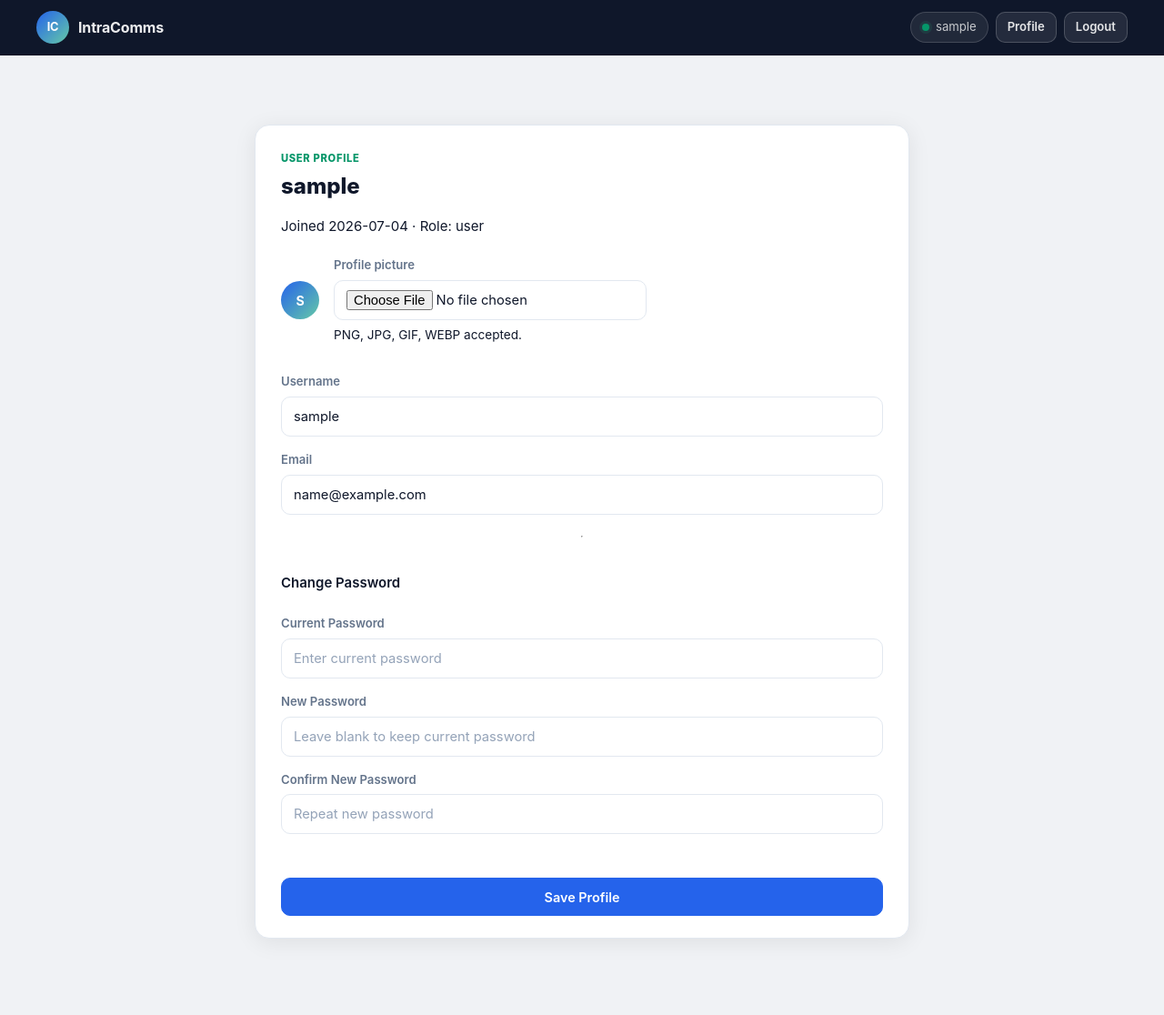
After one commit to ibrahimkalmaty/IntraComms, a Flask app: page /profile in a window 1280 px wide. The commit adds this page. Shown: the whole page at 91% size. Run offline with Flask 3, Linux system fonts and the light colour scheme; the visitor is signed in with stand-in values (Sample User, id 1); data comes from the database, SQL or seed files in the repository; parts of the project's set-up code (start-up, migrations or seed data) failed here and were passed over; some libraries are stand-ins or nearby versions.

Commit message:
Initial commit: IntraComms Flask application

```diff
--- a/server/models/user.py
+++ b/server/models/user.py
@@ -29,6 +29,8 @@ class User(UserMixin, db.Model):
     public_key = db.Column(db.Text, nullable=True)
     encrypted_priv_key = db.Column(db.Text, nullable=True)
     key_salt = db.Column(db.String(32), nullable=True)
+    avatar_filename = db.Column(db.String(256), nullable=True)
+    avatar_thumb_filename = db.Column(db.String(256), nullable=True)
     is_active = db.Column(db.Boolean, nullable=False, default=True)
     created_at = db.Column(
         db.DateTime, nullable=False, default=lambda: datetime.now(timezone.utc)
--- a/server/server.py
+++ b/server/server.py
@@ -2,6 +2,7 @@ import base64
 import json
 import mimetypes
 import os
+import re
 import secrets
 import shutil
 import subprocess
@@ -14,6 +15,7 @@ from pathlib import Path
 
 import click
 from flask import Flask, abort, flash, jsonify, redirect, render_template, request, send_file, url_for
+from werkzeug.utils import secure_filename
 
 try:
     from PIL import Image, ImageOps
@@ -108,6 +110,21 @@ def cfg(user_id: int) -> dict:
 
 def _ffmpeg_available() -> bool:
     return shutil.which("ffmpeg") is not None
+
+
+def validate_password_strength(password: str) -> tuple[bool, str]:
+    """Return True if password meets the strong password rules."""
+    if len(password) < 12:
+        return False, "Password must be at least 12 characters long."
+    if not re.search(r"[A-Z]", password):
+        return False, "Password must contain at least one uppercase letter."
+    if not re.search(r"[a-z]", password):
+        return False, "Password must contain at least one lowercase letter."
+    if not re.search(r"\d", password):
+        return False, "Password must contain at least one number."
+    if not re.search(r"[!@#$%^&*()_+\-=[\]{};:'\"\\|,.<>/?`~]", password):
+        return False, "Password must contain at least one special character."
+    return True, ""
 
 
 # ── File encryption helpers ───────────────────────────────────────────────────
@@ -579,6 +596,8 @@ def create_app() -> Flask:
         "ALTER TABLE file_records ADD COLUMN hint_category VARCHAR(16)",
         "ALTER TABLE users ADD COLUMN encrypted_priv_key TEXT",
         "ALTER TABLE users ADD COLUMN key_salt VARCHAR(32)",
+        "ALTER TABLE users ADD COLUMN avatar_filename VARCHAR(256)",
+        "ALTER TABLE users ADD COLUMN avatar_thumb_filename VARCHAR(256)",
     ]
     with app.app_context():
         for sql in _migrations:
@@ -658,10 +677,20 @@ def register_routes(app: Flask) -> None:
             username = request.form.get("username", "").strip()
             email = request.form.get("email", "").strip().lower()
             password = request.form.get("password", "")
+            password_confirm = request.form.get("password_confirm", "")
             public_key = request.form.get("public_key", "").strip() or None
 
-            if not username or not email or not password:
+            if not username or not email or not password or not password_confirm:
                 flash("Username, email, and password are required.", "error")
+                return render_template("register.html")
+
+            if password != password_confirm:
+                flash("Passwords do not match.", "error")
+                return render_template("register.html")
+
+            is_valid, password_error = validate_password_strength(password)
+            if not is_valid:
+                flash(password_error, "error")
                 return render_template("register.html")
 
             existing_user = User.query.filter(
@@ -721,6 +750,125 @@ def register_routes(app: Flask) -> None:
     def logout():
         logout_user()
         return redirect(url_for("index"))
+
+    @app.route("/profile", methods=["GET", "POST"])
+    @login_required
+    def profile():
+        user = current_user
+        if request.method == "POST":
+            username = request.form.get("username", "").strip()
+            email = request.form.get("email", "").strip().lower()
+            current_password = request.form.get("current_password", "")
+            new_password = request.form.get("new_password", "")
+            new_password_confirm = request.form.get("new_password_confirm", "")
+
+            if not username or not email:
+                flash("Username and email are required.", "error")
+                return render_template("profile.html", user=user, editable=True)
+
+            existing_user = User.query.filter(
+                (User.username == username) | (User.email == email)
+            ).filter(User.id != user.id).first()
+            if existing_user:
+                flash("That username or email is already taken.", "error")
+                return render_template("profile.html", user=user, editable=True)
+
+            user.username = username
+            user.email = email
+
+            if new_password or new_password_confirm or current_password:
+                if not current_password:
+                    flash("Current password is required to update your password.", "error")
+                    return render_template("profile.html", user=user, editable=True)
+                if not user.check_password(current_password):
+                    flash("Current password is incorrect.", "error")
+                    return render_template("profile.html", user=user, editable=True)
+                if new_password != new_password_confirm:
+                    flash("New passwords do not match.", "error")
+                    return render_template("profile.html", user=user, editable=True)
+                is_valid, password_error = validate_password_strength(new_password)
+                if not is_valid:
+                    flash(password_error, "error")
+                    return render_template("profile.html", user=user, editable=True)
+                user.set_password(new_password)
+
+            avatar_file = request.files.get("avatar")
+            if avatar_file and avatar_file.filename:
+                if not PILLOW_AVAILABLE:
+                    flash("Image processing is unavailable on the server.", "error")
+                    return render_template("profile.html", user=user, editable=True)
+                if not FileRecord.is_allowed_extension(avatar_file.filename):
+                    flash("Avatar must be PNG, JPG, GIF, or WEBP.", "error")
+                    return render_template("profile.html", user=user, editable=True)
+                if not (avatar_file.mimetype or "").startswith("image/"):
+                    flash("Avatar file must be an image.", "error")
+                    return render_template("profile.html", user=user, editable=True)
+
+                upload_dir = Path(app.config["UPLOAD_FOLDER"])
+                upload_dir.mkdir(parents=True, exist_ok=True)
+
+                raw_name = secure_filename(avatar_file.filename)
+                raw_ext = raw_name.rsplit('.', 1)[-1].lower()
+                base_name = f"user_{user.id}_avatar_{uuid.uuid4().hex}"
+                raw_path = upload_dir / f"{base_name}_raw.{raw_ext}"
+                avatar_file.save(str(raw_path))
+
+                try:
+                    full_path, thumb_path, *_ = process_photo(raw_path, base_name, upload_dir, user.id)
+                except Exception:
+                    raw_path.unlink(missing_ok=True)
+                    flash("Unable to process the uploaded avatar image.", "error")
+                    return render_template("profile.html", user=user, editable=True)
+
+                if not full_path or not thumb_path:
+                    raw_path.unlink(missing_ok=True)
+                    flash("Unable to process the uploaded avatar image.", "error")
+                    return render_template("profile.html", user=user, editable=True)
+
+                if user.avatar_filename:
+                    (upload_dir / user.avatar_filename).unlink(missing_ok=True)
+                if user.avatar_thumb_filename:
+                    (upload_dir / user.avatar_thumb_filename).unlink(missing_ok=True)
+
+                user.avatar_filename = full_path.name
+                user.avatar_thumb_filename = thumb_path.name
+
+            db.session.commit()
+            flash("Profile updated successfully.", "success")
+            return redirect(url_for("profile"))
+
+        return render_template("profile.html", user=user, editable=True)
+
+    @app.route("/users/<int:user_id>")
+    @login_required
+    def view_profile(user_id: int):
+        user = db.session.get(User, user_id)
+        if not user or (not user.is_active and user.id != current_user.id):
+            abort(404)
+        return render_template("profile.html", user=user, editable=(current_user.id == user.id))
+
+    @app.route("/avatars/<int:user_id>")
+    def avatar(user_id: int):
+        user = db.session.get(User, user_id)
+        if not user or not user.avatar_filename:
+            abort(404)
+        file_path = Path(app.config["UPLOAD_FOLDER"]) / user.avatar_filename
+        if not file_path.exists():
+            abort(404)
+        return send_file(str(file_path), mimetype="image/webp", conditional=True)
+
+    @app.route("/avatars/<int:user_id>/thumb")
+    def avatar_thumb(user_id: int):
+        user = db.session.get(User, user_id)
+        if not user:
+            abort(404)
+        filename = user.avatar_thumb_filename or user.avatar_filename
+        if not filename:
+            abort(404)
+        thumb_path = Path(app.config["UPLOAD_FOLDER"]) / filename
+        if not thumb_path.exists():
+            abort(404)
+        return send_file(str(thumb_path), mimetype="image/webp", conditional=True)
 
     @app.route("/dashboard")
     @login_required
--- a/static/css/app.css
+++ b/static/css/app.css
@@ -113,6 +113,13 @@ textarea:focus-visible {
     font-size: 0.8rem;
     font-weight: 700;
     user-select: none;
+    overflow: hidden;
+}
+.avatar img {
+    width: 100%;
+    height: 100%;
+    object-fit: cover;
+    display: block;
 }
 
 .avatar-sm  { width: 42px; height: 42px; font-size: 0.88rem; }
--- a/templates/base.html
+++ b/templates/base.html
@@ -22,6 +22,7 @@
                     {% if current_user.is_admin() %}
                         <a class="btn btn-outline-secondary btn-sm" href="{{ url_for('admin_dashboard') }}">Admin</a>
                     {% endif %}
+                    <a class="btn btn-outline-secondary btn-sm" href="{{ url_for('profile') }}">Profile</a>
                     <form action="{{ url_for('logout') }}" method="post">
                         <button class="btn btn-outline-secondary btn-sm" type="submit">Logout</button>
                     </form>
--- /dev/null
+++ b/templates/profile.html
@@ -0,0 +1,125 @@
+{% extends "base.html" %}
+
+{% block title %}{{ user.username }} — Profile{% endblock %}
+
+{% block content %}
+<div class="auth-shell" style="max-width: 720px;">
+    <p class="eyebrow">User profile</p>
+    <h1>{{ user.username }}</h1>
+    <p style="color: var(--text-muted); margin-bottom: 1rem;">
+        Joined {{ user.created_at.strftime('%Y-%m-%d') }} · Role: {{ user.role }}
+    </p>
+
+    {% if editable %}
+    <form method="post" enctype="multipart/form-data" class="auth-form">
+        <div style="margin-bottom:1rem; display:flex; align-items:center; gap:1rem;">
+            <div class="avatar avatar-sm" style="overflow:hidden;">
+                {% if user.avatar_thumb_filename %}
+                    <img src="{{ url_for('avatar_thumb', user_id=user.id) }}" alt="{{ user.username }} avatar">
+                {% else %}
+                    {{ user.username[:1]|upper }}
+                {% endif %}
+            </div>
+            <div>
+                <label class="form-label" for="avatar">Profile picture</label>
+                <input class="form-control" id="avatar" name="avatar" type="file" accept="image/*">
+                <p style="font-size:.85rem;color:var(--text-muted);margin:0.35rem 0 0;">PNG, JPG, GIF, WEBP accepted.</p>
+            </div>
+        </div>
+        <div>
+            <label class="form-label" for="username">Username</label>
+            <input class="form-control" id="username" name="username" value="{{ user.username }}" required>
+        </div>
+        <div>
+            <label class="form-label" for="email">Email</label>
+            <input class="form-control" id="email" name="email" type="email" value="{{ user.email }}" required>
+        </div>
+        <hr>
+        <p style="margin-bottom: 0.5rem; font-weight: 600;">Change Password</p>
+        <div>
+            <label class="form-label" for="current_password">Current Password</label>
+            <input class="form-control" id="current_password" name="current_password" type="password" autocomplete="current-password" placeholder="Enter current password">
+        </div>
+        <div>
+            <label class="form-label" for="new_password">New Password</label>
+            <input class="form-control" id="new_password" name="new_password" type="password" autocomplete="new-password" placeholder="Leave blank to keep current password">
+        </div>
+        <div>
+            <label class="form-label" for="new_password_confirm">Confirm New Password</label>
+            <input class="form-control" id="new_password_confirm" name="new_password_confirm" type="password" autocomplete="new-password" placeholder="Repeat new password">
+        </div>
+        <div id="profile-password-error" style="color: #b91c1c; margin-top: 0.5rem;"></div>
+        <button class="btn btn-primary" type="submit" style="margin-top: 8px;">Save Profile</button>
+    </form>
+    {% else %}
+    <div style="display:flex; align-items:center; gap:1rem; margin-bottom:1rem;">
+        <div class="avatar avatar-sm" style="overflow:hidden;">
+            {% if user.avatar_thumb_filename %}
+                <img src="{{ url_for('avatar_thumb', user_id=user.id) }}" alt="{{ user.username }} avatar">
+            {% else %}
+                {{ user.username[:1]|upper }}
+            {% endif %}
+        </div>
+        <div>
+            <h2 style="margin:0;">{{ user.username }}</h2>
+            <p style="margin:0; color:var(--text-muted);">{{ user.email }}</p>
+        </div>
+    </div>
+    <dl class="profile-details">
+        <dt>Username</dt>
+        <dd>{{ user.username }}</dd>
+        <dt>Email</dt>
+        <dd>{{ user.email }}</dd>
+        <dt>Role</dt>
+        <dd>{{ user.role }}</dd>
+        <dt>Member since</dt>
+        <dd>{{ user.created_at.strftime('%Y-%m-%d') }}</dd>
+    </dl>
+    {% endif %}
+</div>
+{% endblock %}
+
+{% block scripts %}
+<script>
+(function () {
+    var form = document.querySelector('.auth-form');
+    if (!form) return;
+    function validatePassword(password) {
+        var rules = [
+            /.{12,}/,
+            /[A-Z]/,
+            /[a-z]/,
+            /\d/,
+            /[!@#$%^&*()_+\-=[\]{};:'\"\\|,.<>/?`~]/
+        ];
+        return rules.every(function (re) { return re.test(password); });
+    }
+    form.addEventListener('submit', function (event) {
+        var currentPassword = document.getElementById('current_password').value || '';
+        var newPassword = document.getElementById('new_password').value || '';
+        var confirmPassword = document.getElementById('new_password_confirm').value || '';
+        var errorBox = document.getElementById('profile-password-error');
+        errorBox.textContent = '';
+
+        if (!newPassword && !confirmPassword && !currentPassword) {
+            return;
+        }
+        if (!currentPassword) {
+            event.preventDefault();
+            errorBox.textContent = 'Current password is required to change your password.';
+            return;
+        }
+        if (newPassword !== confirmPassword) {
+            event.preventDefault();
+            errorBox.textContent = 'New passwords do not match.';
+            return;
+        }
+        if (newPassword && !validatePassword(newPassword)) {
+            event.preventDefault();
+            errorBox.textContent = 'New password must be 12+ characters, include uppercase, lowercase, a number, and a special character.';
+            return;
+        }
+    });
+})();
+</script>
+{% endblock %}
```
Also changed, not shown: templates/dashboard.html (+9 -2 lines), templates/register.html (+49 -1 lines), 1 other file.
